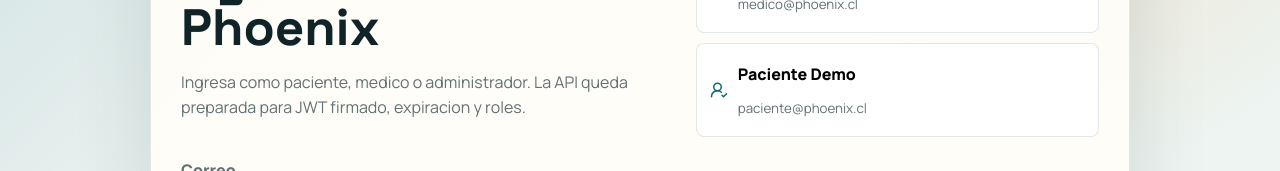
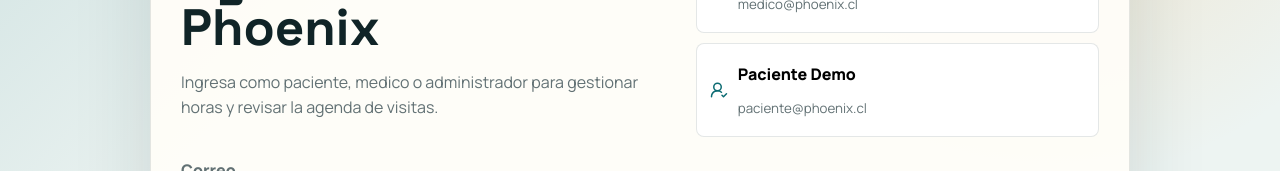
Before and after one commit to loreto2888/Agenda-para-Gesti-n-de-Visitas, a React (Vite) app in the folder apps/web/: page / in a window 1280 px wide. Shown: the part 292-463 px from the top of the page. Built offline with nearby package versions, Linux system fonts and the light colour scheme.

Commit message:
Publica web y ajusta login

```diff
--- a/apps/web/src/App.tsx
+++ b/apps/web/src/App.tsx
@@ -118,7 +118,7 @@ export function App() {
             <span className="eyebrow">Acceso seguro</span>
             <div className="temporary-logo">PX</div>
             <h1>Agenda Visitas Phoenix</h1>
-            <p>Ingresa como paciente, medico o administrador. La API queda preparada para JWT firmado, expiracion y roles.</p>
+            <p>Ingresa como paciente, medico o administrador para gestionar horas y revisar la agenda de visitas.</p>
           </div>
 
           <div className="demo-users">
@@ -222,6 +222,7 @@ export function App() {
                     return (
                       <button className={`slot ${appointment ? 'ocupado' : 'disponible'}`} type="button" key={`${day}-${hour}`} onClick={() => {
                         setForm((value) => ({ ...value, medicoId: selectedDoctorId, fecha: day, hora: hour }));
+                        if (!appointment) setMessage(`Horario seleccionado: ${day} a las ${hour}. Completa tus datos y presiona Tomar hora.`);
                         if (appointment) setSelectedAppointmentId(appointment.id);
                       }}>
                         <span>{hour}</span>
--- a/apps/web/vite.config.ts
+++ b/apps/web/vite.config.ts
@@ -1,9 +1,10 @@
 import { defineConfig } from 'vite';
 import react from '@vitejs/plugin-react';
 
-export default defineConfig({
+export default defineConfig(({ mode }) => ({
+  base: mode === 'github-pages' ? '/Agenda-para-Gesti-n-de-Visitas/' : '/',
   plugins: [react()],
   server: {
     port: 5173,
   },
-});
+}));
```
Also changed, not shown: 1 other file (tests, documents, lock files or other folders).
